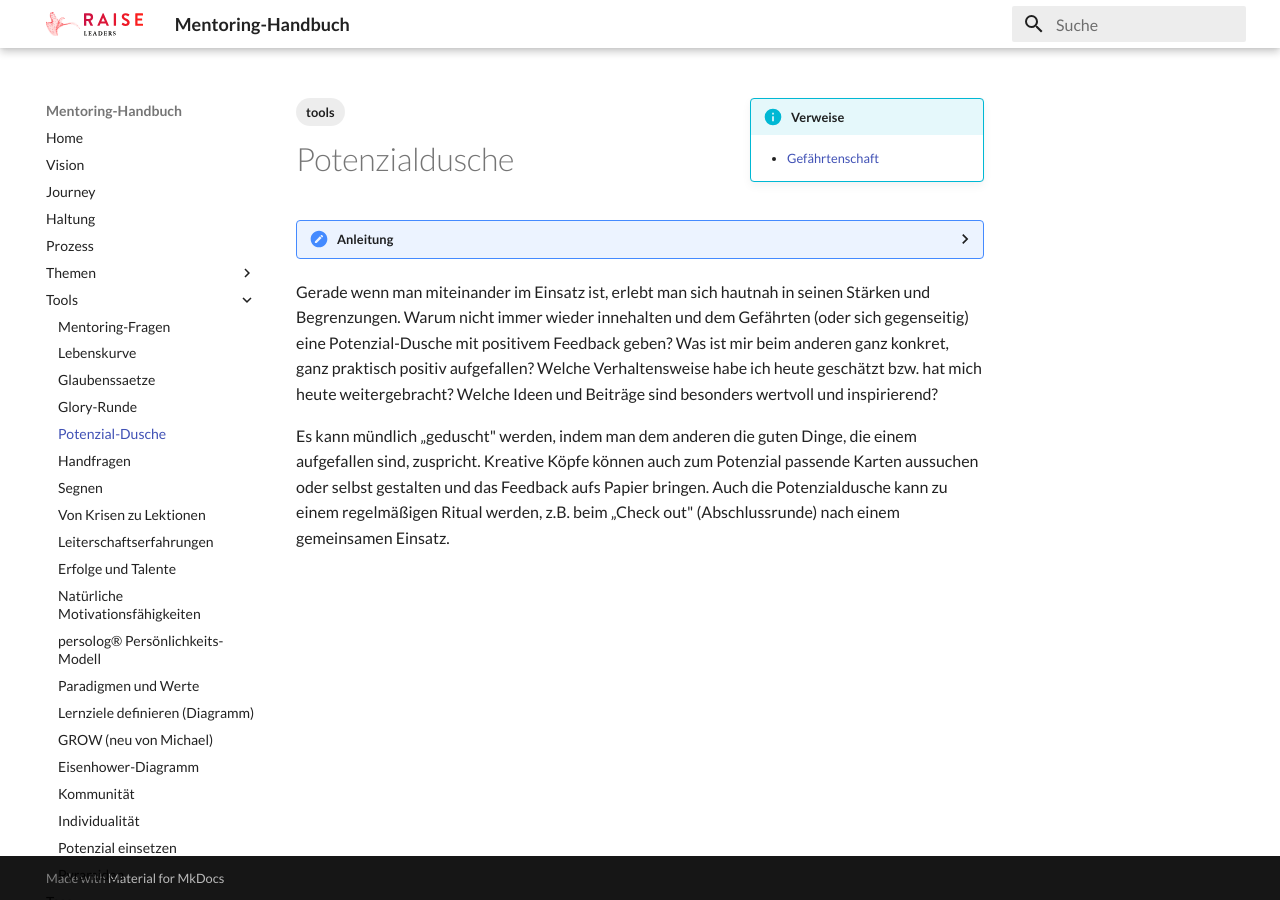
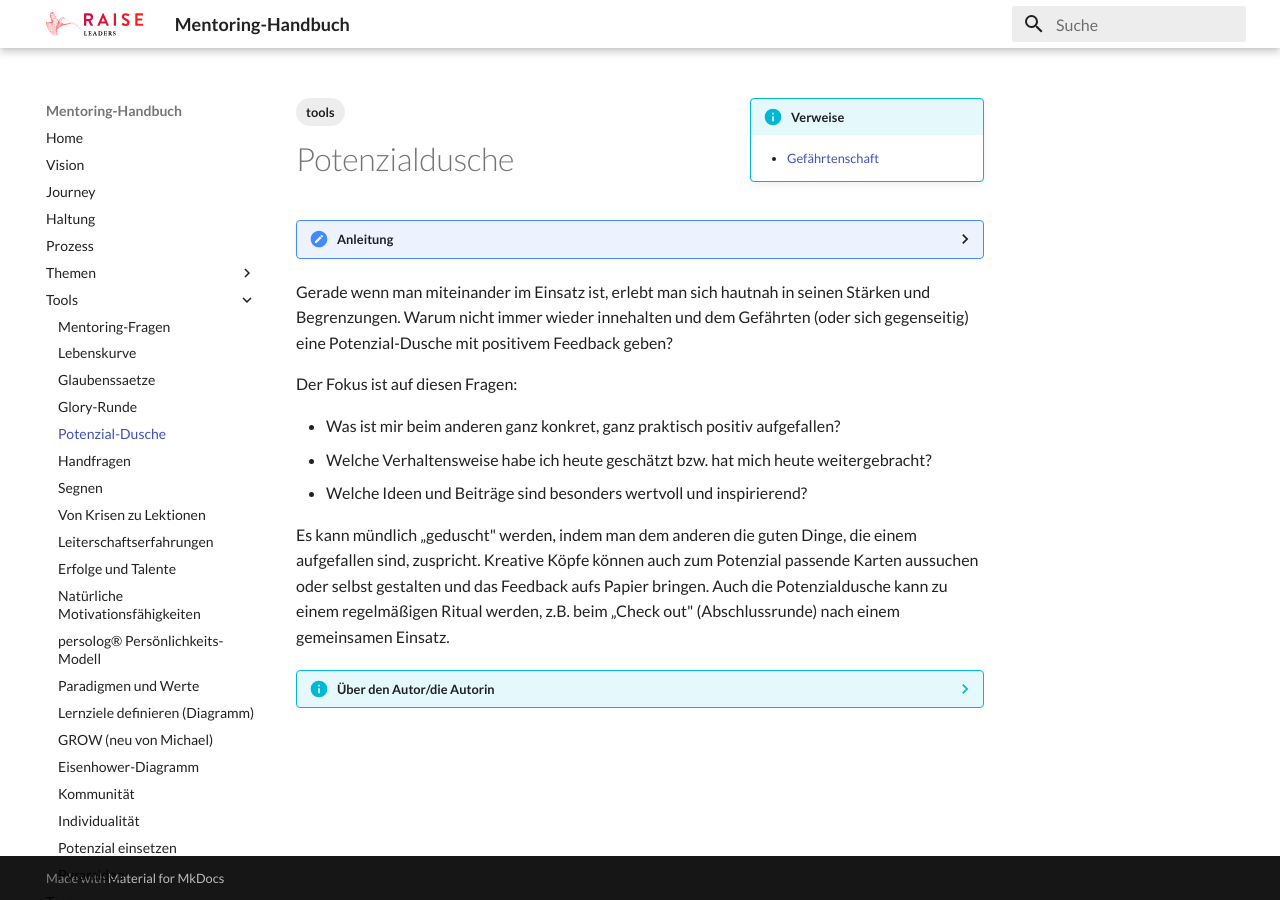
Before and after one commit to chbndrhnns/raise-mentoring-workbook, an MkDocs documentation site: the page built from docs/tools/potenzial-dusche.md, in a window 1280 px wide. Built offline with MkDocs 1.6.1 and Material for MkDocs 9.7.7, drawn with Linux system fonts in a browser that asks for light colours; some of the changed lines change nothing that is shown.

Commit message:
Anleitung Potenzialdusche

```diff
--- a/docs/tools/potenzial-dusche.md
+++ b/docs/tools/potenzial-dusche.md
@@ -13,17 +13,27 @@
 
     #### Erklärung
 
-    - [ ] TODO:
+    Innehalten und reflektieren gehört zum gemeinsamen Arbeiten dazu. Mit diesem Tool überschüttet ihr eine oder jede Person im Team mit
+    guten Dingen.
 
     #### Vorgehensweise
 
-    - [ ] TODO:
+    Die Anwesenden sprechen positive Dinge aus, die ihnen über die Zielperson bewusst geworden sind.
 
     #### Ergebnis/Nutzen
 
-    - [ ] TODO:
+    Sich Gutes bewusst machen und kommunizieren.
 
 
-Gerade wenn man miteinander im Einsatz ist, erlebt man sich hautnah in seinen Stärken und Begrenzungen. Warum nicht immer wieder innehalten und dem Gefährten (oder sich gegenseitig) eine Potenzial-Dusche mit positivem Feedback geben? Was ist mir beim anderen ganz konkret, ganz praktisch positiv aufgefallen? Welche Verhaltensweise habe ich heute geschätzt bzw. hat mich heute weitergebracht? Welche Ideen und Beiträge sind besonders wertvoll und inspirierend?
+Gerade wenn man miteinander im Einsatz ist, erlebt man sich hautnah in seinen Stärken und Begrenzungen. Warum nicht immer wieder innehalten und dem Gefährten (oder sich gegenseitig) eine Potenzial-Dusche mit positivem Feedback geben?
+
+Der Fokus ist auf diesen Fragen:
+
+- Was ist mir beim anderen ganz konkret, ganz praktisch positiv aufgefallen?
+- Welche Verhaltensweise habe ich heute geschätzt bzw. hat mich heute weitergebracht?
+- Welche Ideen und Beiträge sind besonders wertvoll und inspirierend?
 
 Es kann mündlich „geduscht" werden, indem man dem anderen die guten Dinge, die einem aufgefallen sind, zuspricht. Kreative Köpfe können auch zum Potenzial passende Karten aussuchen oder selbst gestalten und das Feedback aufs Papier bringen. Auch die Potenzialdusche kann zu einem regelmäßigen Ritual werden, z.B. beim „Check out" (Abschlussrunde) nach einem gemeinsamen Einsatz.
+
+??? info "Über den Autor/die Autorin"
+    --8<-- "_autoren/bunz-ulrike.md"
```
